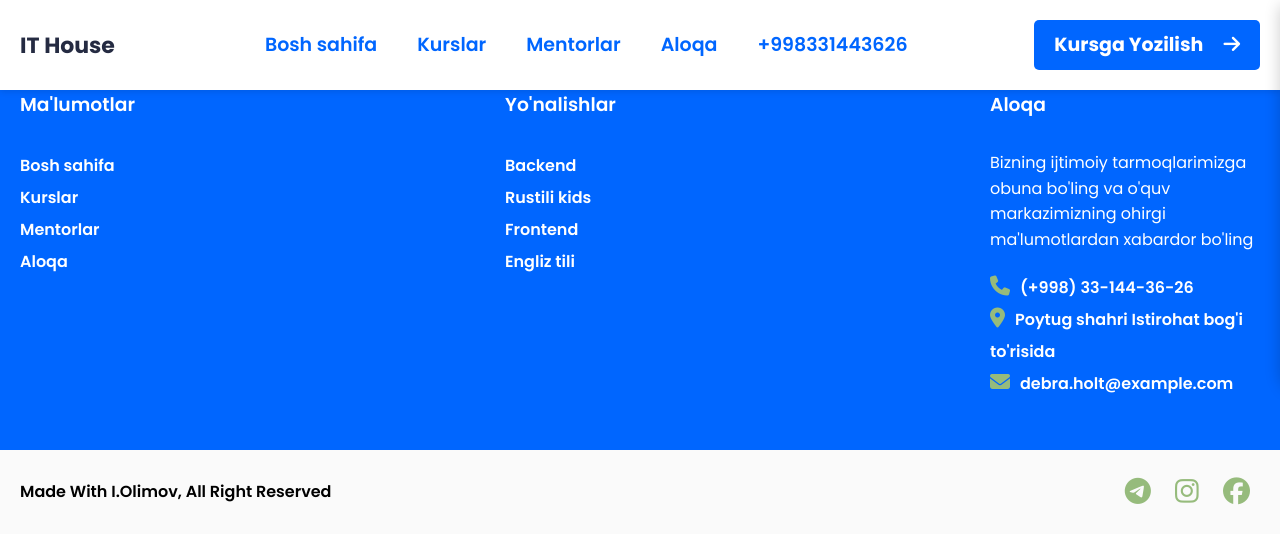
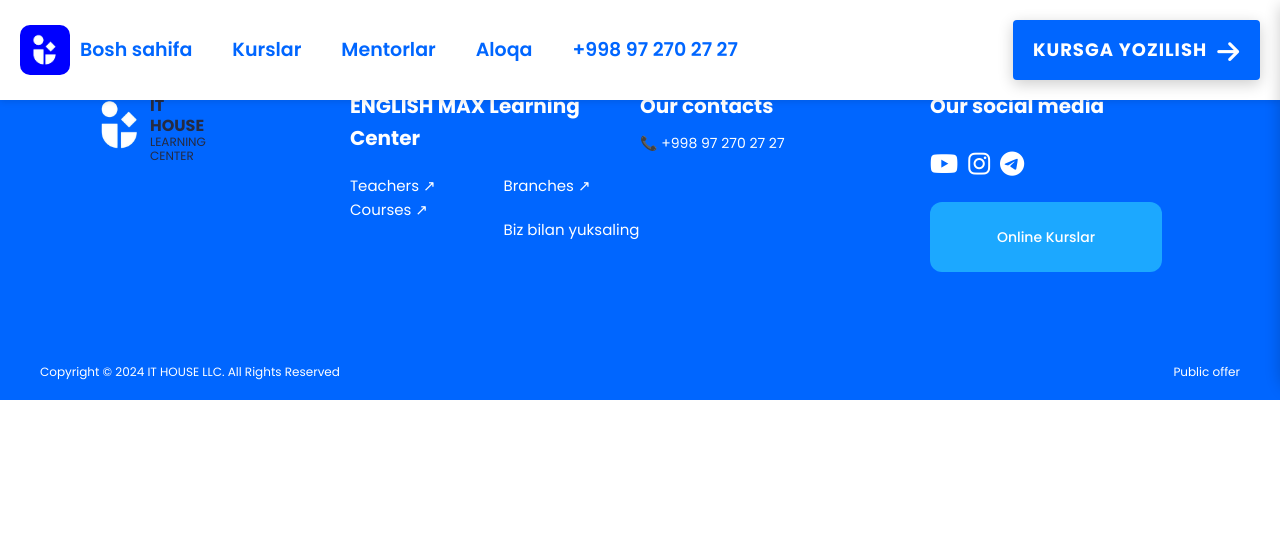
Before and after one commit to Eshukurullohdev/ITHOUSE, a Django app: template House/templates/base.html in a window 1280 px wide. Shown: the top 544 px of the page. Run offline with Django 5.2, Linux system fonts and the light colour scheme; the template is opened without the code that fills it, so the values that code supplies are empty; parts of the project's set-up code (start-up, migrations or seed data) failed here and were passed over.

Commit message:
new footer code

```diff
--- a/House/templates/footer.html
+++ b/House/templates/footer.html
@@ -1,43 +1,52 @@
 <footer>
-    <div class="container">
-        <div class="footer-main">
-            <div class="footer-main-mini">
-                <h3 class="green-heading accordion">Ma'lumotlar</h3>
-                <ul>
-                    <li><a href="#intro">Bosh sahifa</a></li>
-                    <li><a href="#kurslar">Kurslar</a></li>
-                    <li><a href="#team">Mentorlar</a></li>
-                    <li><a href="#aloqa">Aloqa</a></li>
-                </ul>
-            </div>
-            <div class="footer-main-mini">
-                <h3 class="green-heading accordion">Yo'nalishlar</h3>
-                <ul>
-                    <li><a href="#kurslar">Backend</a></li>
-                    <li><a href="#kurslar">Rustili kids</a></li>
-                    <li><a href="#kurslar">Frontend</a></li>
-                    <li><a href="#kurslar">Engliz tili</a></li>
-                </ul>
-            </div>
-            <div class="footer-main-mini">
-                <h3 class="green-heading accordion">Aloqa</h3>
-                <p>Bizning ijtimoiy tarmoqlarimizga obuna bo'ling va o'quv markazimizning ohirgi ma'lumotlardan xabardor bo'ling</p>
-                <ul>
-                    <li><a href="Tel:+998331443626"><i class="fa-solid fa-phone"></i>(+998) 33-144-36-26</a></li>
-                    <li><a href="#"><i class="fa-solid fa-location-dot"></i>Poytug shahri Istirohat bog'i to'risida</a></li>
-                    <li><a href="#"><i class="fa-solid fa-envelope"></i>debra.holt@example.com</a></li>
-                </ul>
+    <div class="column">
+        <div class="logo">
+            <img src="/static/img/logo it house png.png" alt="Logo" />
+            <div class="logo-text">
+                <span>IT HOUSE</span>
+                <span>LEARNING CENTER</span>
             </div>
         </div>
     </div>
-    <div class="footer-bottom">
-        <div class="footer-info container">
-            <p>Made With I.Olimov, All Right Reserved </p>
-            <div class="social-m footer-link">
-                <a href="#"><i class="fa-brands fa-telegram"></i></a>
-                <a href="#"><i class="fa-brands fa-instagram"></i></a>
-                <a href="#"><i class="fa-brands fa-facebook"></i></a>
+
+    <div class="column">
+        <h3 class="foooterh3">ENGLISH MAX Learning Center</h3>
+        <div class="footer-links">
+            <div>
+                <a href="#team">Teachers ↗</a>
+                <a class="#kurslar" href="#">Courses ↗</a>
+            </div>
+            <div class="column2">
+                <a href="#intro">Branches ↗</a>
+                <a class="column1" href="#">Biz bilan yuksaling</a>
             </div>
         </div>
     </div>
+
+    <div class="column">
+        <h3 class="foooterh3">Our contacts</h3>
+        <a href="#Tel:+998 97 270 27 27">
+            <div class="contacts">📞 +998 97 270 27 27</div>
+        </a>
+    </div>
+
+    <div class="column">
+        <h3 class="foooterh3">Our social media</h3>
+        <div class="social-icons">
+            <i class="fa-brands fa-youtube"></i>
+            <i class="fa-brands fa-instagram"></i>
+            <i class="fa-brands fa-telegram"></i>
+        </div>
+        <a href="#kurslar">
+            <button class="payment-button">Online Kurslar</button>
+        </a>
+
+    </div>
 </footer>
+
+<div class="footer-bottom">
+    <div class="footer-bottom-content">
+        <div>Copyright © 2024 IT HOUSE LLC. All Rights Reserved</div>
+        <div class="public-offer">Public offer</div>
+    </div>
+</div>
--- a/House/templates/navigation.html
+++ b/House/templates/navigation.html
@@ -2,19 +2,19 @@
     <header >
         <nav class="container">
             <div class="nav_left">
-                <a class="logo" href="#">IT House</a>
+                <img src="/static/img/logo it house png.png" alt="" width="50" height="50" style="background-color: blue; border-radius: 10px; margin-right: 10px;">
                 <ul>
                     <li><a href="#intro">Bosh sahifa</a></li>
                     <li><a href="#kurslar">Kurslar</a></li>
                     <li><a href="#team">Mentorlar</a></li>
                     <li><a href="#navigation">Aloqa</a></li>
-                    <li><a href="Tel:+998331443626">+998331443626</a></li>
+                    <li><a href="Tel:+998331443626">+998 97 270 27 27</a></li>
 
                 </ul>
             </div>
             <div class="nav_right">
                 <!-- <a class="login" href="#">Login</a> -->
-                <a class="join" href="https://ithouse.edutizim.uz/order/entry/?survey=s33">Kursga Yozilish<i class="fa-solid fa-arrow-right"></i></a>
+                <a class="mega-btn" href="https://ithouse.edutizim.uz/order/entry/?survey=s33">Kursga Yozilish<i class="fa-solid fa-arrow-right"></i></a>
             </div>
 
             <div class="menu-toggle" onclick="toggleMenu()">☰</div>
--- a/static/css/base.css
+++ b/static/css/base.css
@@ -56,9 +56,11 @@ header {
     /* yoki kerakli fon */
     box-shadow: 0 2px 6px rgba(0, 0, 0, 0.1);
 }
+
 header.hide {
     transform: translateY(-100%);
 }
+
 nav {
     display: flex;
     align-items: center;
@@ -110,21 +112,32 @@ nav {
     color: #252B42;
 }
 
-.join {
-    font-weight: 700;
-    color: #fff;
-    background-color: #0066FF;
-    padding: 10px 20px;
-    border-radius: 5px;
-}
-
-.join:hover {
-    background-color: #252B42;
-}
-
-.join i {
-    margin-left: 20px;
-}
+.mega-btn {
+  background: #0066FF;
+  color: white;
+  border: none;
+  display: flex;
+  align-items: center;
+  align-items: center;
+  gap: 10px;
+
+  padding: 0px 20px;
+  border-radius: 4px;
+  font-size: 18px;
+  font-weight: bold;
+  cursor: pointer;
+  transition: all 0.3s ease;
+  box-shadow: 0 4px 15px rgba(0, 0, 0, 0.2);
+  text-transform: uppercase;
+  letter-spacing: 1px;
+}
+
+.mega-btn:hover {
+  background: linear-gradient(135deg, #66BB6A, #388E3C);
+  box-shadow: 0 6px 20px rgba(0, 0, 0, 0.3);
+  transform: translateY(-3px);
+}
+
 
 
 #menu_bar {
@@ -601,74 +614,7 @@ form button {
 }
 
 
-footer {
-    padding-top: 90px;
-    background-color: #0066FF;
-    color: #fff;
-}
-
-.footer-main {
-    display: flex;
-    justify-content: space-between;
-    color: #fff;
-}
-
-.footer-main-mini {
-    width: 270px;
-    color: #fff;
-}
-
-.footer-main-mini h3 {
-    color: #fff;
-    font-weight: 600;
-}
-
-.accordion {
-    user-select: none;
-    -webkit-user-select: none;
-    -moz-user-select: none;
-    -ms-user-select: none;
-    cursor: pointer;
-}
-
-.footer-main-mini ul {
-    list-style: none;
-    line-height: 2;
-    margin-top: 20px;
-}
-
-.footer-main-mini a {
-    color: #fff;
-    font-weight: 600;
-}
-
-.footer-main-mini ul li a:hover {
-    color: #96BB7C;
-    transition: 0.5s;
-}
-
-.footer-main-mini ul li a i {
-    color: #96BB7C;
-    font-size: 20px;
-    margin-right: 10px;
-}
-
-.footer-bottom {
-    background-color: #fafafa;
-    margin-top: 50px;
-}
-
-.footer-info {
-    display: flex;
-    align-items: center;
-    justify-content: space-between;
-    padding-block: 20px;
-}
-
-.footer-info p {
-    color: #000;
-    font-weight: 600;
-}
+
 
 @media only screen and (max-width: 575px) {
     .container {
@@ -1757,6 +1703,7 @@ video::-webkit-media-controls {
 .mobile-menu.open {
     right: 0;
 }
+
 .mobile-menu.active {
     top: 0;
 }
@@ -1794,7 +1741,8 @@ video::-webkit-media-controls {
     right: 30px;
     width: 50px;
     height: 50px;
-    background-color: #0066FF; /* gradient */
+    background-color: #0066FF;
+    /* gradient */
     color: white;
     border: none;
     font-size: 22px;
@@ -1813,3 +1761,205 @@ video::-webkit-media-controls {
     transform: translateY(-5px) scale(1.1);
     box-shadow: 0 12px 24px rgba(0, 0, 0, 0.3);
 }
+
+/* footer */
+footer {
+    background-color: #0066FF;
+    padding: 40px 60px 30px;
+    color: white;
+    display: flex;
+    justify-content: space-between;
+    flex-wrap: wrap;
+    margin-top: 50px;
+}
+
+.column {
+    flex: 1;
+    min-width: 200px;
+    margin-bottom: 20px;
+}
+
+.logo {
+    display: flex;
+    align-items: center;
+    font-weight: bold;
+    font-size: 18px;
+    gap: 10px;
+}
+
+.logo img {
+    width: 80px;
+    height: 80px;
+    position: relative;
+    left: 20px;
+    top: -5px;
+
+}
+
+.logo-text {
+    display: flex;
+    flex-direction: column;
+    line-height: 1.2;
+}
+
+.logo-text span:first-child {
+    font-size: 16px;
+}
+
+.logo-text span:last-child {
+    font-size: 12px;
+    font-weight: normal;
+}
+
+.foooterh3 {
+    font-size: 20px;
+    margin-bottom: 10px;
+    color: white;
+}
+
+.footer {
+    height: 298px;
+}
+
+.footer-links {
+    display: flex;
+    gap: 8px;
+    margin-top: 20px;
+}
+
+.footer-links a {
+
+    color: white;
+    text-decoration: none;
+    font-size: 15px;
+    display: flex;
+    align-items: center;
+    gap: 5px;
+
+}
+
+.column2 {
+    margin-left: 60px;
+}
+
+.contacts {
+    font-size: 14px;
+    color: white;
+}
+
+.social-icons {
+    display: flex;
+    gap: 10px;
+    color: #fff;
+    margin: 10px 0;
+}
+
+i {
+    font-size: 25px;
+    color: #fff;
+    margin-top: 20px;
+    margin-bottom: 15px;
+}
+
+.payment-button {
+    background-color: #1ca8ff;
+    color: white;
+    padding: 10px 25px;
+    border: none;
+    border-radius: 12px;
+    font-size: 14px;
+    font-weight: 500;
+    cursor: pointer;
+    width: 232px;
+    height: 70px;
+}
+
+.footer-bottom {
+    background-color: #0066FF;
+    padding: 40px 20px 30px;
+    font-size: 12px;
+    color: white;
+    height: 78px;
+}
+
+.footer-bottom-content {
+    display: flex;
+    justify-content: space-between;
+    align-items: center;
+    max-width: 1200px;
+    margin: 0 auto;
+}
+
+.public-offer {
+    font-size: 12px;
+    color: white;
+}
+
+.column1 {
+    margin-top: 20px;
+    text-decoration: none;
+}
+
+
+@media (max-width: 768px) {
+    .logo {
+        position: relative;
+        left: -37px;
+    }
+
+    footer {
+        padding: 30px;
+    }
+
+    .footer .column {
+        display: block;
+        width: 100%;
+        margin-bottom: 20px;
+    }
+
+    .footer .row {
+        flex-direction: column;
+    }
+}
+
+@media (max-width: 768px) {
+    .footer .pay-button {
+        display: flex;
+        justify-content: center;
+    }
+
+    .footer .pay-button .btn {
+        width: 90%;
+        max-width: 300px;
+        margin: 10px auto;
+        padding: 15px 20px;
+    }
+}
+
+@media (max-width: 768px) {
+    .footer .btn {
+        display: block;
+        margin: 20px auto;
+        width: 90%;
+        max-width: 300px;
+    }
+}
+
+@media (max-width: 768px) {
+    .footer .social-icons {
+        display: flex;
+        justify-content: center;
+        gap: 15px;
+        /* ikonalar orasidagi bo‘shliq */
+    }
+
+    .footer .social-icons a {
+        font-size: 24px;
+        /* ikonalar kattaligini moslashtirish */
+    }
+
+    .footer .contact-info {
+        text-align: center;
+    }
+
+}
```
Also changed, not shown: static/img/it_logo-removebg-preview.png (added). Lines whose indentation alone changed are shown as unchanged.
